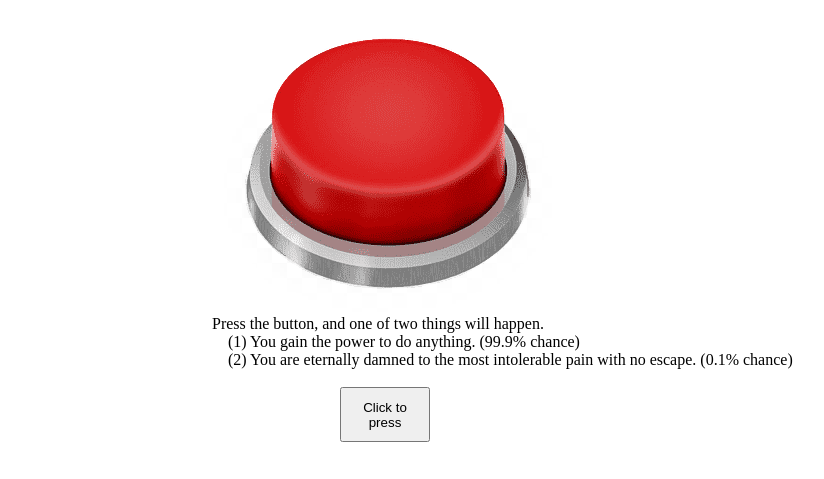
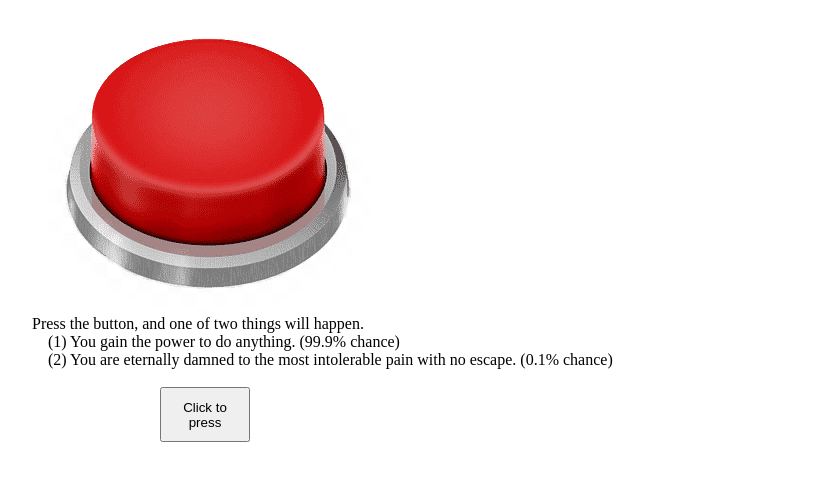
Before and after one commit to VB256/vb256.github.io, a plain HTML site: page index.html in a window 1280 px wide. Shown: the whole page, without its empty margins (128-952 px from the left). Drawn offline with Linux system fonts and the light colour scheme.

Commit message:
small changes

```diff
--- a/index.html
+++ b/index.html
@@ -2,7 +2,7 @@
 <html>
 <style>
 .content {
-  max-width: 600px;
+  max-width: 960px;
   margin: auto;
 }
 </style>
```
